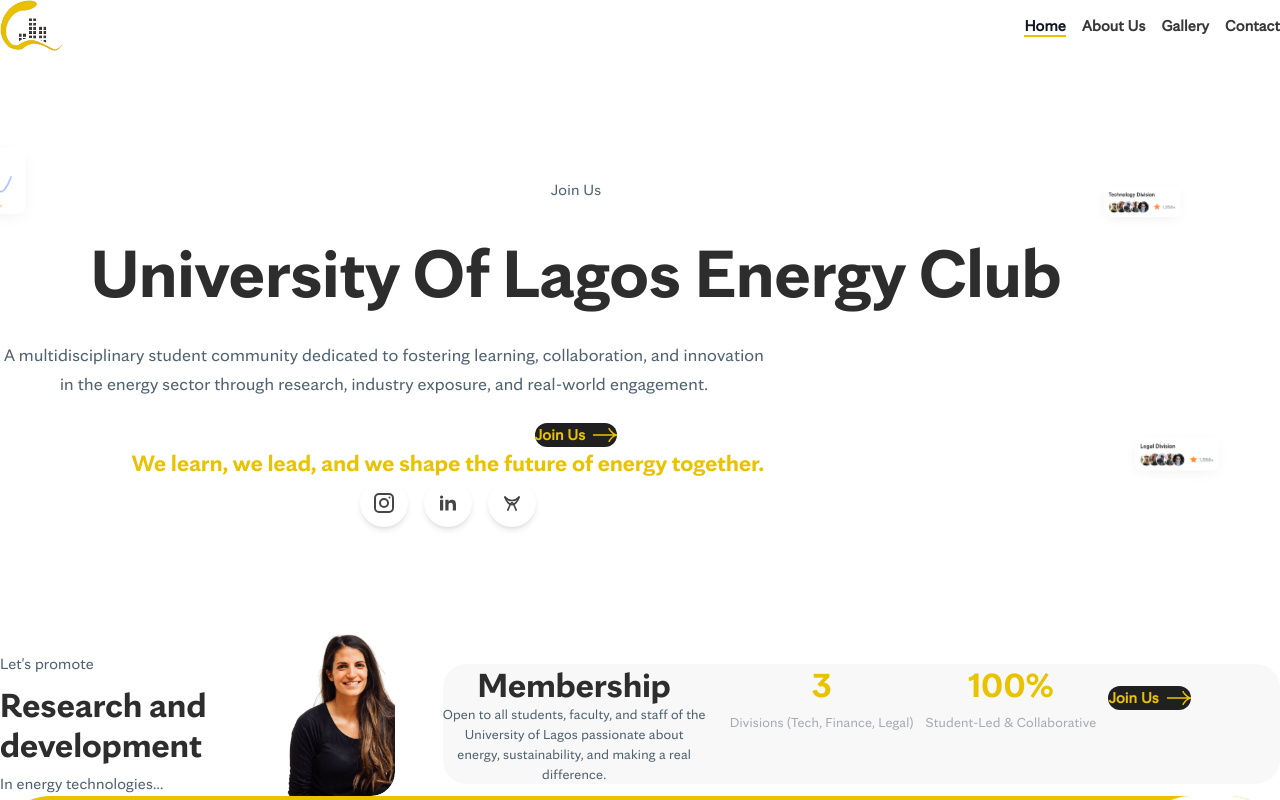
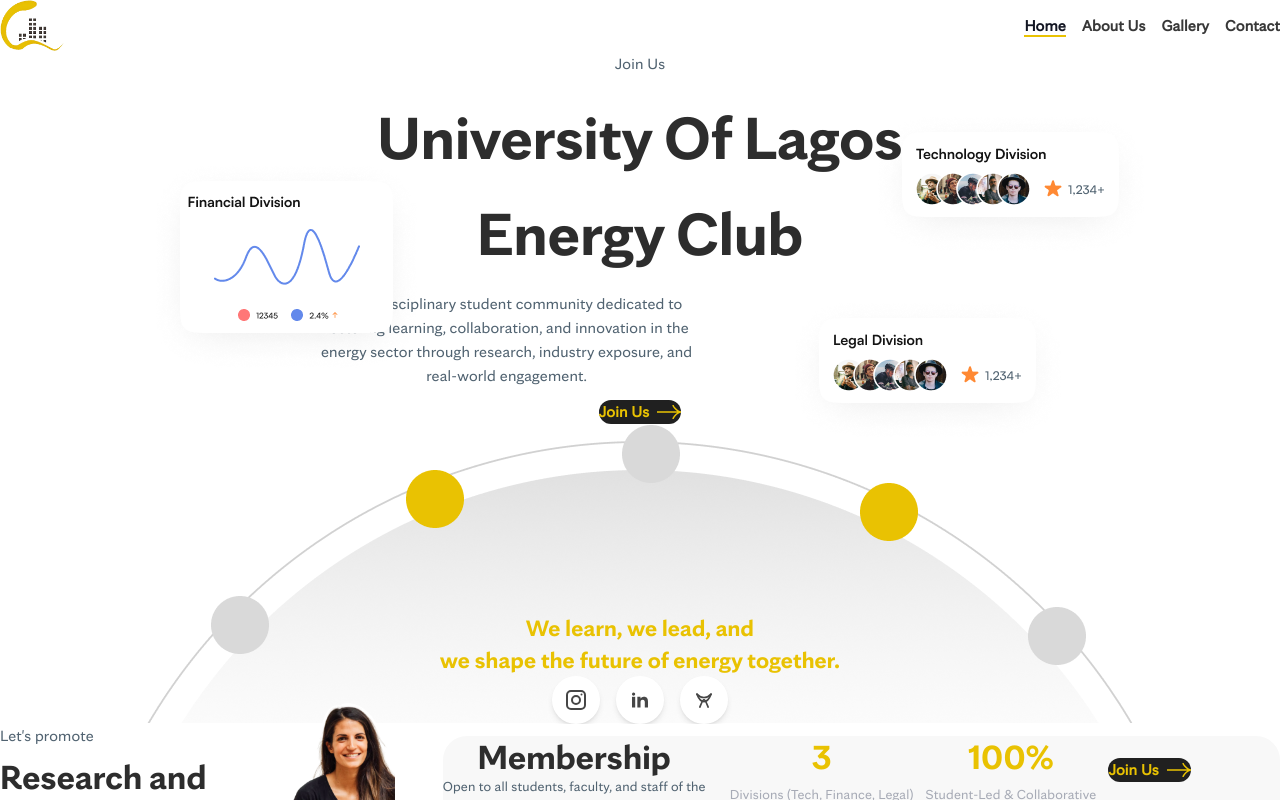
Before and after one commit to Unilag-Energy-Club/UnilagEnergyClub, a React (Vite) app in the folder unilag-energy-react/: page / in a window 1280 px wide. Shown: the top 800 px of the page. Built offline with nearby package versions, Linux system fonts and the light colour scheme.

Commit message:
fix: restructure hero section to match original layout perfectly

```diff
--- a/unilag-energy-react/src/pages/Home.tsx
+++ b/unilag-energy-react/src/pages/Home.tsx
@@ -5,28 +5,30 @@
   return (
     <Layout activePage="home">
       {/* Hero Section */}
-      <section className="bg-sectionBg2 relative py-16 md:py-20" id="v-hero">
-        <div className="container mx-auto px-4">
-          <div className="relative min-h-[500px] md:min-h-[600px] flex flex-col justify-center">
-            <div className="max-w-6xl mx-auto flex flex-col text-center gap-6 relative mb-16 md:mb-20">
+      <section className="bg-sectionBg2 flex flex-col" id="v-hero">
+        <div className="container-fluid px-4">
+          <div className="flex flex-col flex-grow items-center justify-center overflow-hidden pt-20">
+            {/* Hero Content */}
+            <div className="w-10/12 sm:w-10/12 md:w-8/12 lg:w-7/12 xl:w-6/12 mx-auto flex flex-col text-center flex-grow gap-3 relative mb-5">
               <div className="mx-auto" data-aos="fade-down">
                 <a className="text-subtext hover:text-primary transition-colors" href="https://forms.gle/HZBmQg3Z77fv9bNR6">
                   Join Us
                 </a>
               </div>
               <h1
-                className="text-4xl md:text-5xl lg:text-6xl xl:text-7xl font-bold text-mainText leading-tight"
+                className="text-[5vw] font-bold text-mainText"
+                style={{ display: 'ruby' }}
                 data-aos="fade-down"
                 data-aos-delay="300"
               >
                 University Of Lagos Energy Club
               </h1>
-              <div className="max-w-3xl mx-auto" data-aos="fade-down" data-aos-delay="400">
-                <span className="text-subtext text-base md:text-lg leading-relaxed">
+              <div className="w-11/12 md:w-8/12 lg:w-7/12 mx-auto" data-aos="fade-down" data-aos-delay="400">
+                <span className="text-subtext">
                   A multidisciplinary student community dedicated to fostering learning, collaboration, and innovation in the energy sector through research, industry exposure, and real-world engagement.
                 </span>
               </div>
-              <div className="mx-auto mt-6" data-aos="fade-up" data-aos-delay="300">
+              <div className="mx-auto mt-3" data-aos="fade-up" data-aos-delay="300">
                 <ActionButton href="https://forms.gle/muTqzYtFmuNhdvhu5">
                   Join Us
                 </ActionButton>
@@ -36,33 +38,40 @@
               <figure
                 data-aos="fade-up-right"
                 data-aos-delay="500"
-                className="hidden lg:block absolute -top-10 -left-20 max-w-[120px] animate-[float_60s_ease-in-out_infinite]"
+                className="hidden lg:flex absolute animate-[float_60s_ease-in-out_infinite]"
+                style={{ top: '28%', left: '-27%' }}
               >
                 <img src="/assets/media/images/float_1.png" alt="" className="w-full" />
               </figure>
               <figure
                 data-aos="fade-down-left"
                 data-aos-delay="500"
-                className="hidden lg:block absolute top-0 -right-10 max-w-[100px] animate-[float_30s_ease-in-out_infinite]"
+                className="hidden lg:flex absolute animate-[float_30s_ease-in-out_infinite]"
+                style={{ top: '15%', right: '-30%' }}
               >
                 <img src="/assets/media/images/float_2.png" alt="" className="w-full" />
               </figure>
               <figure
                 data-aos="fade-up-left"
                 data-aos-delay="500"
-                className="hidden lg:block absolute -bottom-10 -right-20 max-w-[110px] animate-[float_40s_ease-in-out_infinite]"
+                className="hidden lg:flex absolute animate-[float_40s_ease-in-out_infinite]"
+                style={{ top: '65%', right: '-17%' }}
               >
                 <img src="/assets/media/images/float_3.png" alt="" className="w-full" />
               </figure>
             </div>
 
             {/* Board Presentation */}
-            <div className="mx-auto mb-12 max-w-4xl">
+            <div
+              className="min-h-[300px] w-full flex justify-center items-end bg-no-repeat bg-center"
+              style={{ backgroundImage: 'url(/assets/media/images/bg-theme.png)' }}
+            >
+              <div className="mx-auto mb-5 max-w-4xl">
                 <h5
-                className="text-primary text-center text-xl md:text-2xl"
+                  className="text-primary text-center text-xl md:text-2xl mb-3"
                   data-aos="fade-down"
                 >
-                We learn, we lead, and <br className="md:hidden" /> we shape the future of energy together.
+                  We learn, we lead, and <br /> we shape the future of energy together.
                 </h5>
 
                 <ul className="flex items-center justify-center gap-4 mt-3">
@@ -112,6 +121,7 @@
                     </a>
                   </li>
                 </ul>
+              </div>
             </div>
           </div>
         </div>
```
Lines whose indentation alone changed are shown as unchanged.
